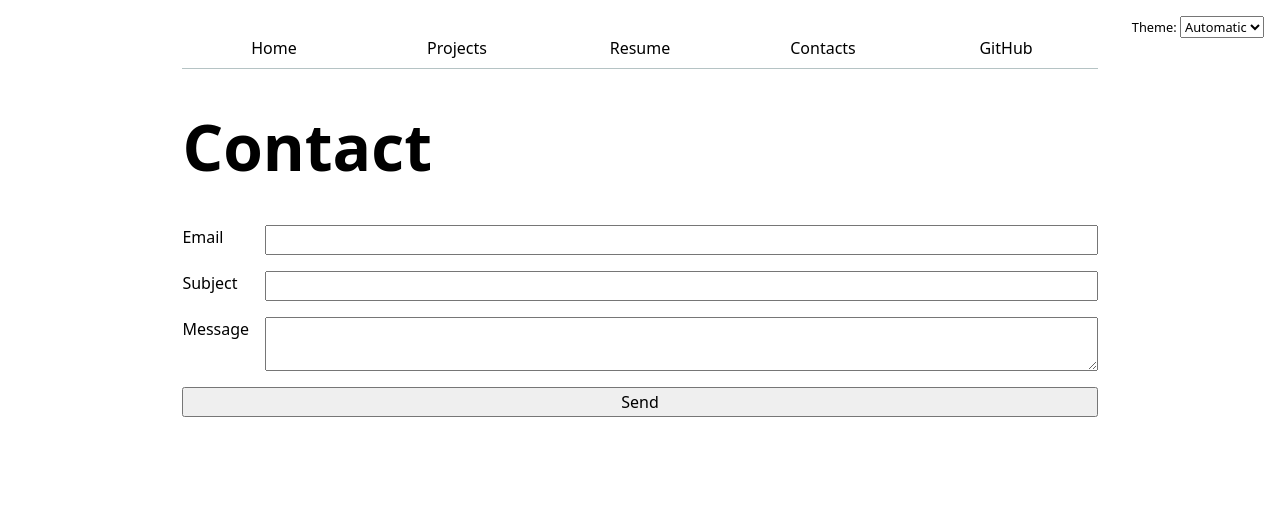
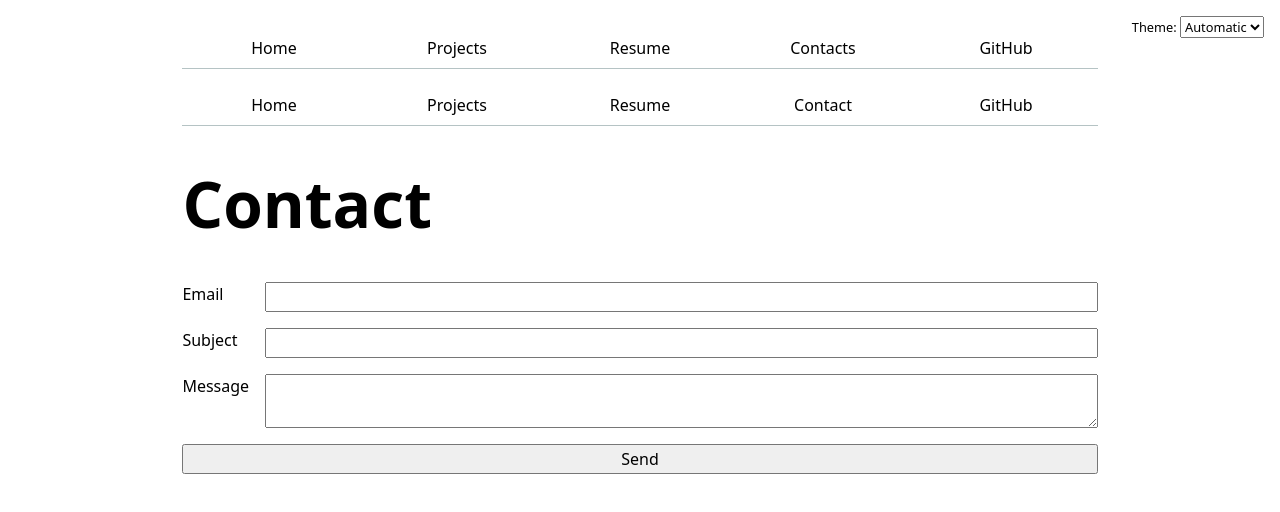
Before and after one commit to saketh123b/portfolio, a plain HTML site: page contacts/index.html in a window 1280 px wide. Drawn offline with Linux system fonts and the light colour scheme.

Commit message:
Update index.html

```diff
--- a/contacts/index.html
+++ b/contacts/index.html
@@ -7,6 +7,13 @@
   <script src = "../global.js" type = "module"></script>
 </head>
 <body>
+  <nav>
+    <a href="../index.html">Home</a>
+    <a href="../projects/index.html">Projects</a>
+    <a href="../resume/index.html">Resume</a>
+    <a href="../contacts/index.html">Contact</a>
+    <a href="https://github.com/saketh123b" target="_blank" rel="noopener">GitHub</a>
+  </nav>
 
   <h1>Contact</h1>
 
```
